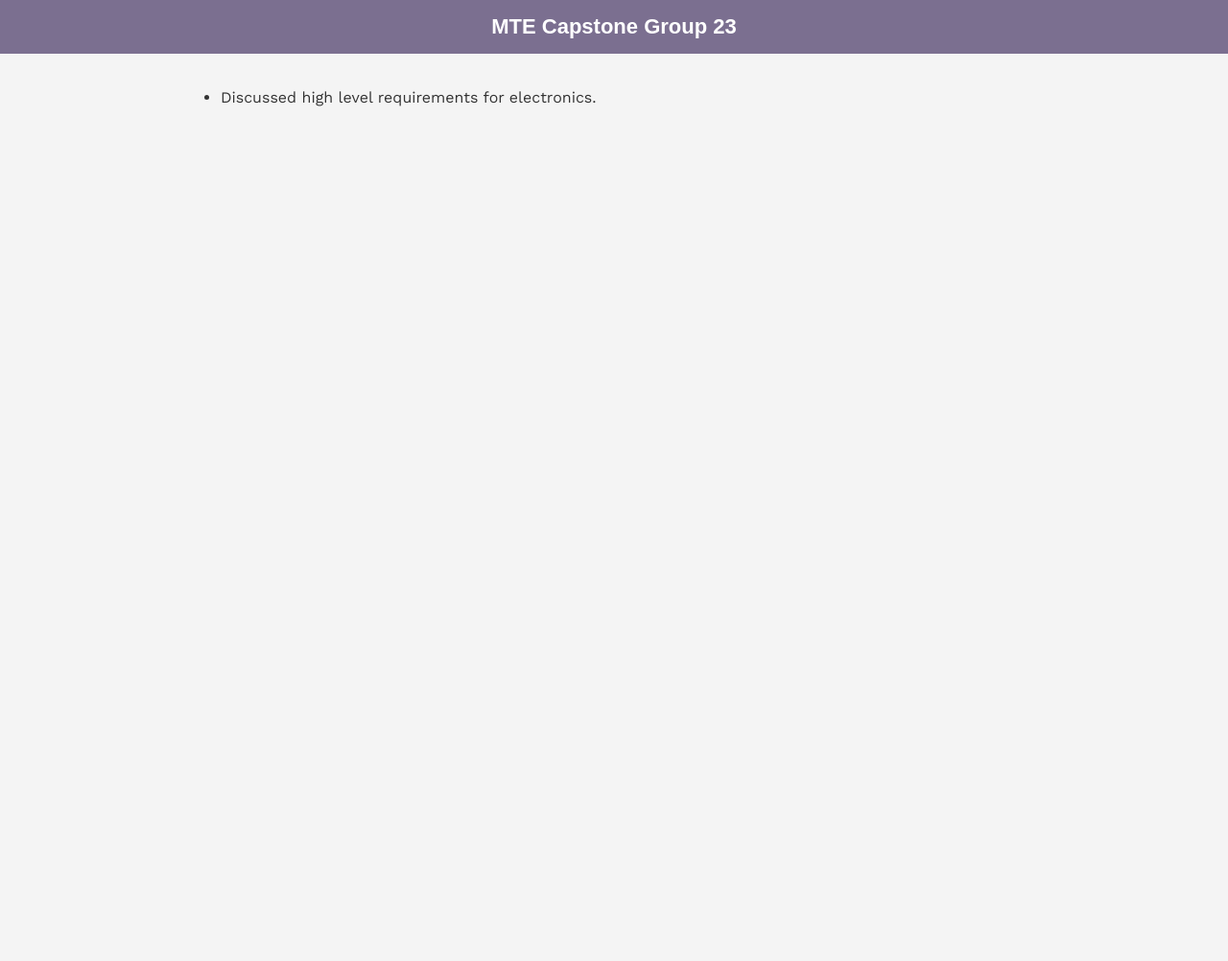
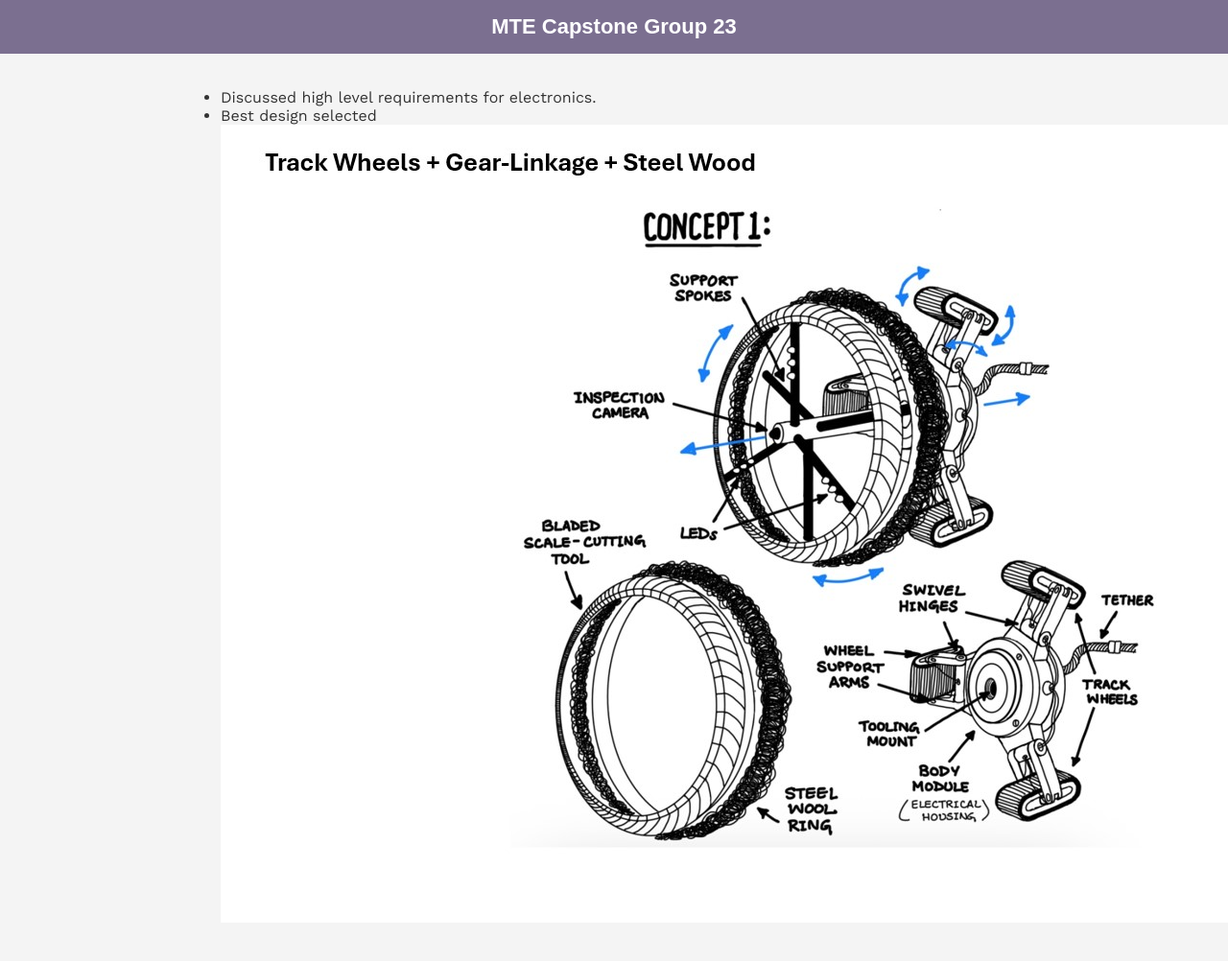
Before and after one commit to warisz/mte-capstone, a Jekyll site: the page built from meetings/oct-6-2025.md, in a window 1280 px wide. Shown: the whole page at 96% size. Built offline with Jekyll 4.4.1, drawn with Linux system fonts in a browser that asks for light colours; before the commit the page ends 900 px from its top, so only the background shows below that.

Commit message:
Update oct-6-2025.md

```diff
--- a/meetings/oct-6-2025.md
+++ b/meetings/oct-6-2025.md
@@ -4,3 +4,5 @@ title: Week 6 - Oct 6, 2025
 ---
 
 - Discussed high level requirements for electronics.
+- Best design selected
+  ![MDPI](../images/Slide3.jpg)
```
